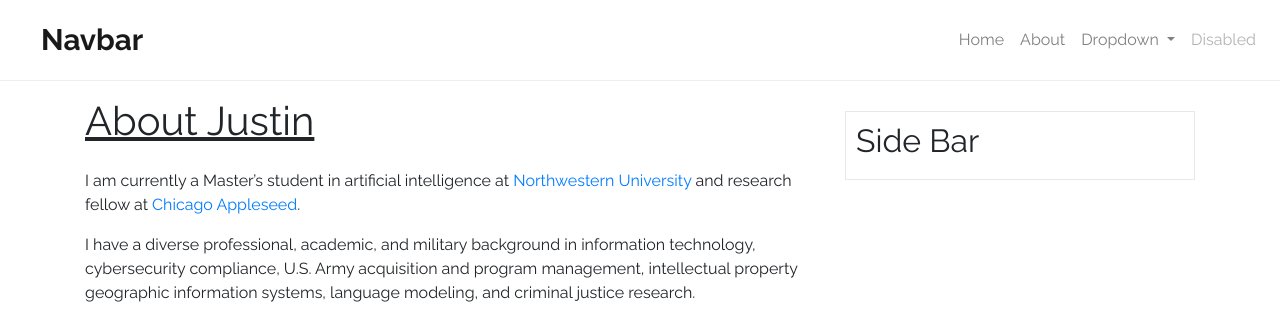
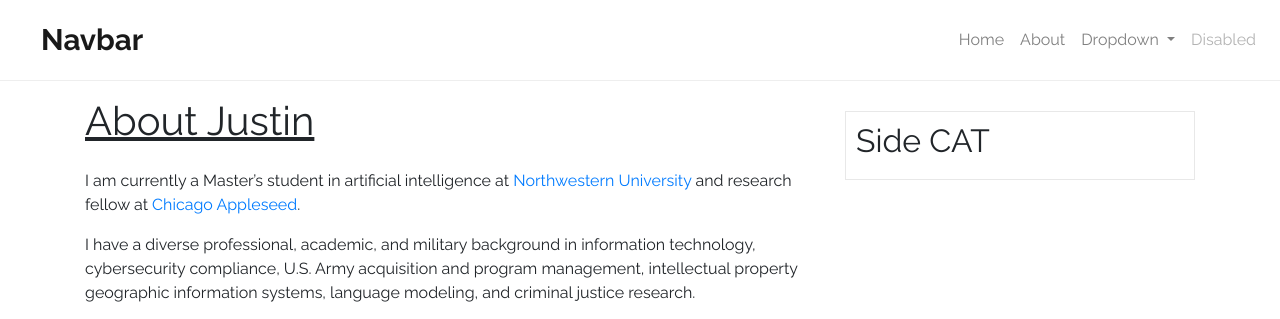
Before and after one commit to justinhchae/justinhchae.github.io, a Jekyll site: the page built from about.md, in a window 1280 px wide. Shown: the top 319 px of the page. Built offline with Jekyll 4.4.1, drawn with Linux system fonts in a browser that asks for light colours.

Commit message:
Update sidebar.html

```diff
--- a/_includes/sidebar.html
+++ b/_includes/sidebar.html
@@ -1,7 +1,7 @@
 <div class="col-md-4 mt20">
 
   <div class="mt10 recent">
-    <h2>Side Bar</h2>
+    <h2>Side CAT</h2>
 
   </div>
 
```
